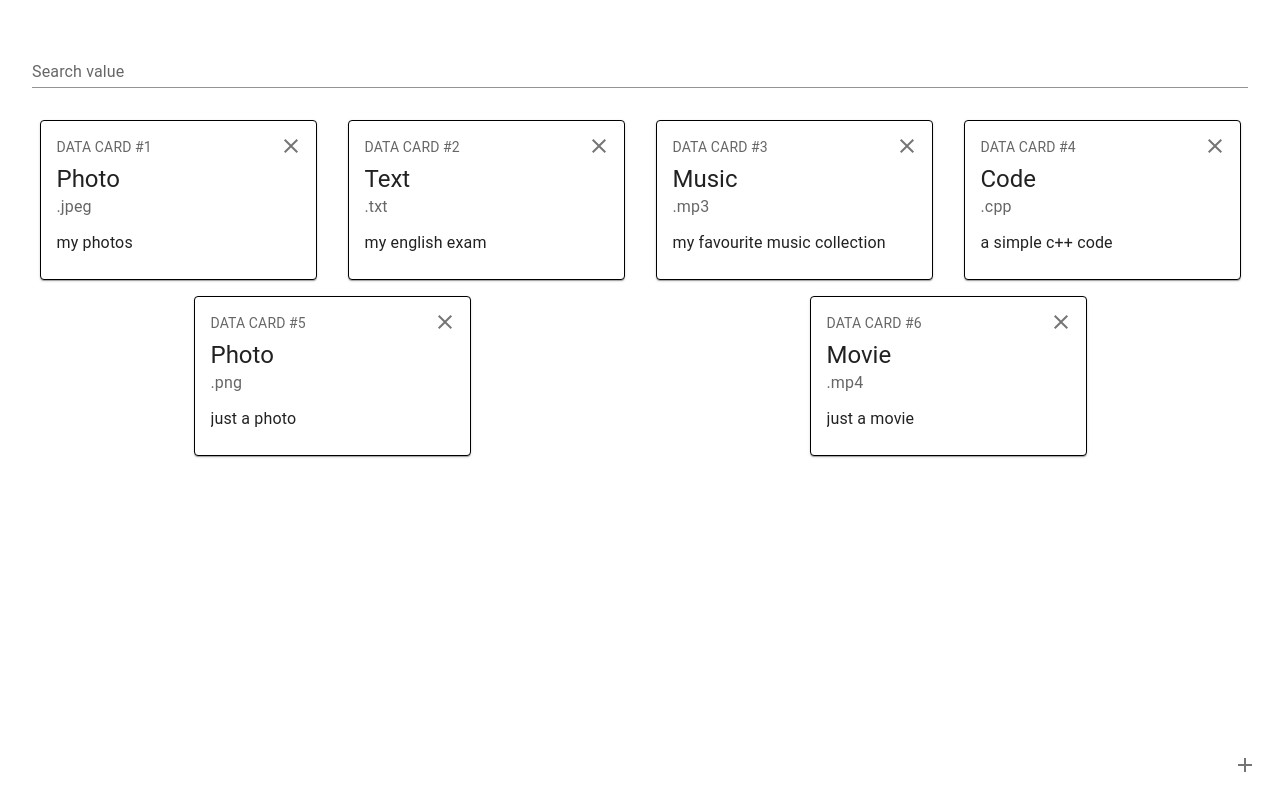
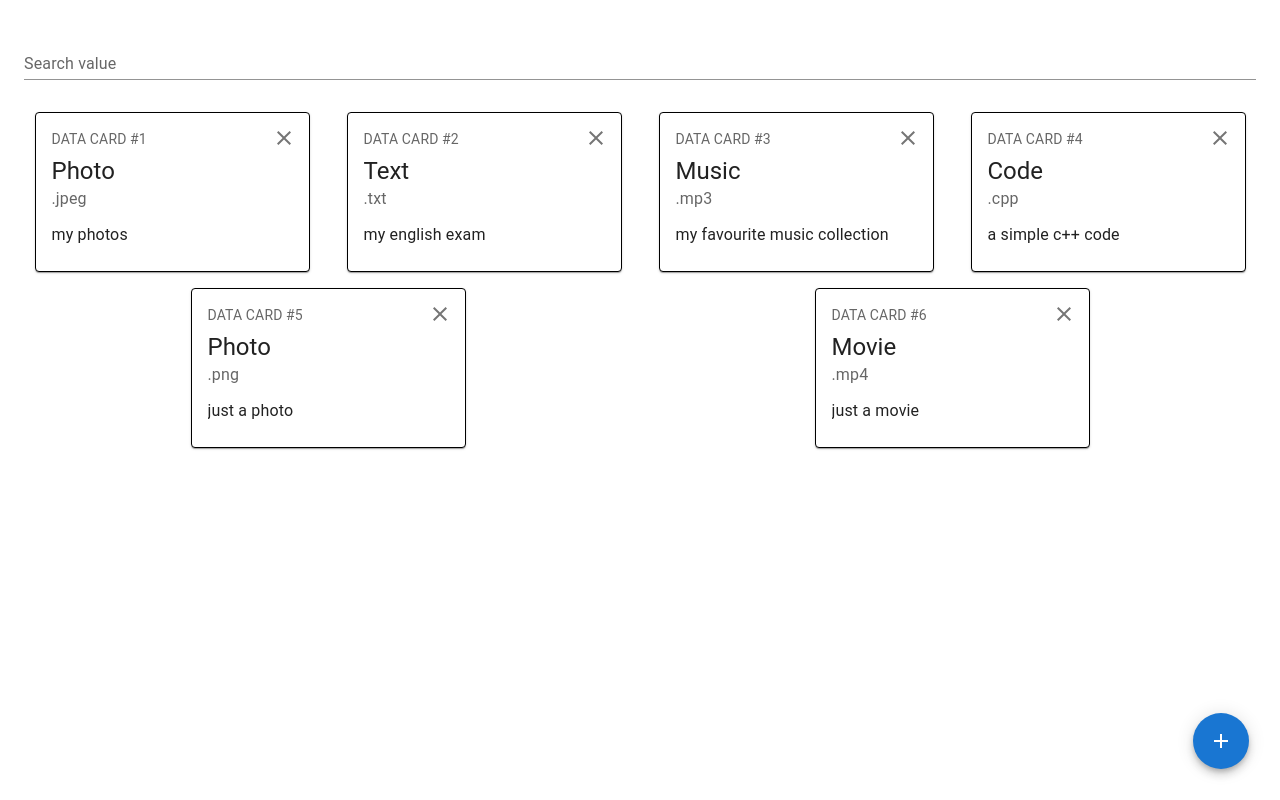
Before and after one commit to CoolfireOD/memora-demo, a React (Vite) app: page / in a window 1280 px wide. Built offline with nearby package versions, Linux system fonts and the light colour scheme; data requests are answered from the project's data file.

Commit message:
feat: add light/dark modes

```diff
--- a/package.json
+++ b/package.json
@@ -19,6 +19,7 @@
     "@mui/styled-engine": "^5.10.16",
     "@tanstack/react-query": "^4.19.0",
     "@tanstack/react-query-devtools": "^4.19.0",
+    "json-server": "^0.17.1",
     "prettier": "^2.8.0",
     "react": "^18.2.0",
     "react-dom": "^18.2.0",
--- a/src/App.tsx
+++ b/src/App.tsx
@@ -4,15 +4,29 @@ import { ReactQueryDevtools } from "@tanstack/react-query-devtools";
 import { QueryClient, QueryClientProvider } from "@tanstack/react-query";
 import { RouterProvider } from "react-router-dom";
 import { router } from "./router";
+import { ThemeProvider, createTheme } from "@mui/material/styles";
+import { CssBaseline } from "@mui/material";
+import { useColorMode } from "./components/ColorModeProvider";
 
 const queryClient = new QueryClient();
 
 function App() {
+  const { mode } = useColorMode();
+
   return (
     <QueryClientProvider client={queryClient}>
-      <AppContainer>
-        <RouterProvider router={router} />
-      </AppContainer>
+      <ThemeProvider
+        theme={createTheme({
+          palette: {
+            mode,
+          },
+        })}
+      >
+        <CssBaseline />
+        <AppContainer>
+          <RouterProvider router={router} />
+        </AppContainer>
+      </ThemeProvider>
       <ReactQueryDevtools initialIsOpen={false} />
     </QueryClientProvider>
   );
--- /dev/null
+++ b/src/components/ColorModeProvider.tsx
@@ -0,0 +1,68 @@
+import React, {
+  FC,
+  createContext,
+  ReactNode,
+  useState,
+  useContext,
+} from "react";
+import { getColorModeFromCache } from "../utils/getColorModeFromCache";
+import useMediaQuery from "@mui/material/useMediaQuery";
+
+type ColorModeContextValue = {
+  mode: "light" | "dark";
+  toggleColorMode: () => void;
+  setLight: () => void;
+  setDark: () => void;
+};
+
+const ColorModeContext = createContext<ColorModeContextValue | null>(null);
+
+export const ColorModeProvider: FC<{ children: ReactNode }> = ({
+  children,
+}) => {
+  const prefersDarkMode = useMediaQuery("(prefers-color-scheme: dark)");
+  const preferedMode: "light" | "dark" = prefersDarkMode ? "dark" : "light";
+
+  const [mode, setMode] = useState<"light" | "dark">(
+    getColorModeFromCache() || preferedMode
+  );
+
+  return (
+    <ColorModeContext.Provider
+      value={{
+        mode,
+        toggleColorMode: () => {
+          if (mode === "light") {
+            setMode("dark");
+            localStorage.setItem("mode", "dark");
+          } else {
+            setMode("light");
+            console.log(mode);
+            localStorage.setItem("mode", "light");
+          }
+        },
+        setLight: () => {
+          setMode("light");
+          localStorage.setItem("mode", "light");
+        },
+        setDark: () => {
+          setMode("dark");
+          localStorage.setItem("mode", "dark");
+        },
+      }}
+    >
+      {children}
+    </ColorModeContext.Provider>
+  );
+};
+
+export function useColorMode() {
+  const value = useContext(ColorModeContext);
+
+  if (value == null)
+    throw new Error(
+      "Seems you forgot to wrap a component with ColorModeProvider"
+    );
+
+  return value;
+}
--- a/src/main.tsx
+++ b/src/main.tsx
@@ -1,7 +1,10 @@
 import React from "react";
 import ReactDOM from "react-dom/client";
 import App from "./App";
+import { ColorModeProvider } from "./components/ColorModeProvider";
 
 ReactDOM.createRoot(document.getElementById("root") as HTMLElement).render(
-  <App />
+  <ColorModeProvider>
+    <App />
+  </ColorModeProvider>
 );
--- a/src/routes/root/RootRoute.tsx
+++ b/src/routes/root/RootRoute.tsx
@@ -1,8 +1,8 @@
 import React, { FC, useState } from "react";
 import { FindDataCardInput } from "./components/FindDataCardInput";
-import { AddDataCardButton } from "./components/AddDataCardButton";
 import { DataCardsContainer } from "./components/DataCardsContainer";
 import { Box } from "@mui/material";
+import { RootBurgerMenu } from "./components/RootBurgerMenu";
 
 export const RootRoute: FC = () => {
   const [filterText, setFilterText] = useState("");
@@ -23,7 +23,7 @@ export const RootRoute: FC = () => {
         filterText={filterText}
         onFilterTextChange={handleFilterTextChange}
       />
-      <AddDataCardButton />
+      <RootBurgerMenu />
       <DataCardsContainer filterText={filterText} />
     </Box>
   );
--- a/src/routes/root/components/AddDataCardButton.tsx
+++ b/src/routes/root/components/AddDataCardButton.tsx
@@ -1,5 +1,4 @@
 import React, { FC } from "react";
-import { IconButton } from "@mui/material";
 import AddIcon from "@mui/icons-material/Add";
 import { useNavigate } from "react-router-dom";
 
@@ -8,18 +7,11 @@ export const AddDataCardButton: FC = () => {
 
   return (
     <>
-      <IconButton
+      <AddIcon
         onClick={() => {
           navigate("/create");
         }}
-        sx={{
-          position: "fixed",
-          bottom: 15,
-          right: 15,
-        }}
-      >
-        <AddIcon></AddIcon>
-      </IconButton>
+      />
     </>
   );
 };
--- /dev/null
+++ b/src/routes/root/components/ChangeThemeButton.tsx
@@ -0,0 +1,18 @@
+import React, { FC } from "react";
+import Brightness4Icon from "@mui/icons-material/Brightness4";
+import Brightness7Icon from "@mui/icons-material/Brightness7";
+import { useColorMode } from "../../../components/ColorModeProvider";
+
+export const ChangeThemeButton: FC = () => {
+  const { mode, toggleColorMode } = useColorMode();
+
+  return (
+    <>
+      {mode === "light" ? (
+        <Brightness4Icon onClick={toggleColorMode} />
+      ) : (
+        <Brightness7Icon onClick={toggleColorMode} />
+      )}
+    </>
+  );
+};
--- a/src/routes/root/components/DataCard.tsx
+++ b/src/routes/root/components/DataCard.tsx
@@ -99,7 +99,6 @@ export const DataCard: FC<DataCardProps> = ({
             top: "50%",
             left: "50%",
             transform: "translate(-50%, -50%)",
-            width: 400,
             bgcolor: "background.paper",
             border: "1px black solid",
             boxShadow: 24,
--- /dev/null
+++ b/src/routes/root/components/RootBurgerMenu.tsx
@@ -0,0 +1,38 @@
+import React, { FC } from "react";
+import { SpeedDial, SpeedDialAction, SpeedDialIcon, Box } from "@mui/material";
+import { AddDataCardButton } from "./AddDataCardButton";
+import { ChangeThemeButton } from "./ChangeThemeButton";
+
+const actions = [
+  { icon: <AddDataCardButton />, name: "Add" },
+  { icon: <ChangeThemeButton />, name: "Change theme" },
+];
+
+export const RootBurgerMenu: FC = () => {
+  return (
+    <Box
+      sx={{
+        height: 320,
+        transform: "translateZ(0px)",
+        flexGrow: 1,
+        position: "fixed",
+        bottom: 15,
+        right: 15,
+      }}
+    >
+      <SpeedDial
+        ariaLabel="SpeedDial basic example"
+        sx={{ position: "absolute", bottom: 16, right: 16 }}
+        icon={<SpeedDialIcon />}
+      >
+        {actions.map((action) => (
+          <SpeedDialAction
+            key={action.name}
+            icon={action.icon}
+            tooltipTitle={action.name}
+          />
+        ))}
+      </SpeedDial>
+    </Box>
+  );
+};
--- /dev/null
+++ b/src/utils/getColorModeFromCache.ts
@@ -0,0 +1,7 @@
+export const getColorModeFromCache: () => "light" | "dark" | null = () => {
+  const localStorageItem = localStorage.getItem("mode") as
+    | "light"
+    | "dark"
+    | null;
+  return localStorageItem;
+};
```
Also changed, not shown: 1 other file (tests, documents, lock files or other folders).
